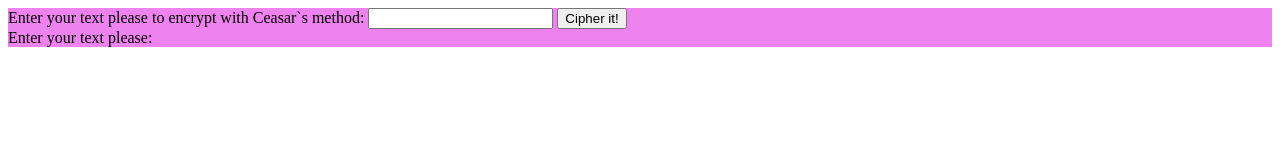
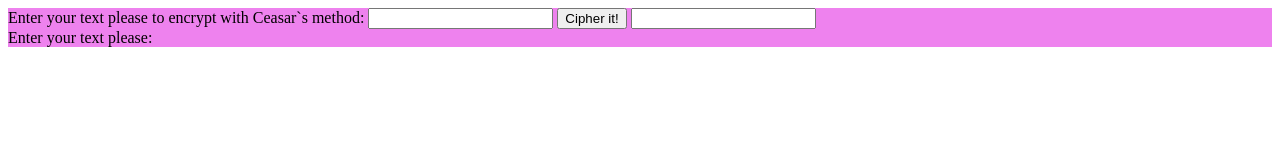
Before and after one commit to Ari0711/info, a plain HTML site: page Info/index.html in a window 1280 px wide. Drawn offline with Linux system fonts and the light colour scheme.

Commit message:
Update index.html

```diff
--- a/Info/index.html
+++ b/Info/index.html
@@ -12,6 +12,7 @@
     Enter your text please to encrypt with Ceasar`s method:
     <input type="text" id="ceasarText" />
     <button type="button" id="ceasarBtn" onclick="encrypt()">Cipher it!</button>
+    <input type="text" id="ceasarResult" />
   </div>
   <div id="atbashUI">
     Enter your text please:
```
